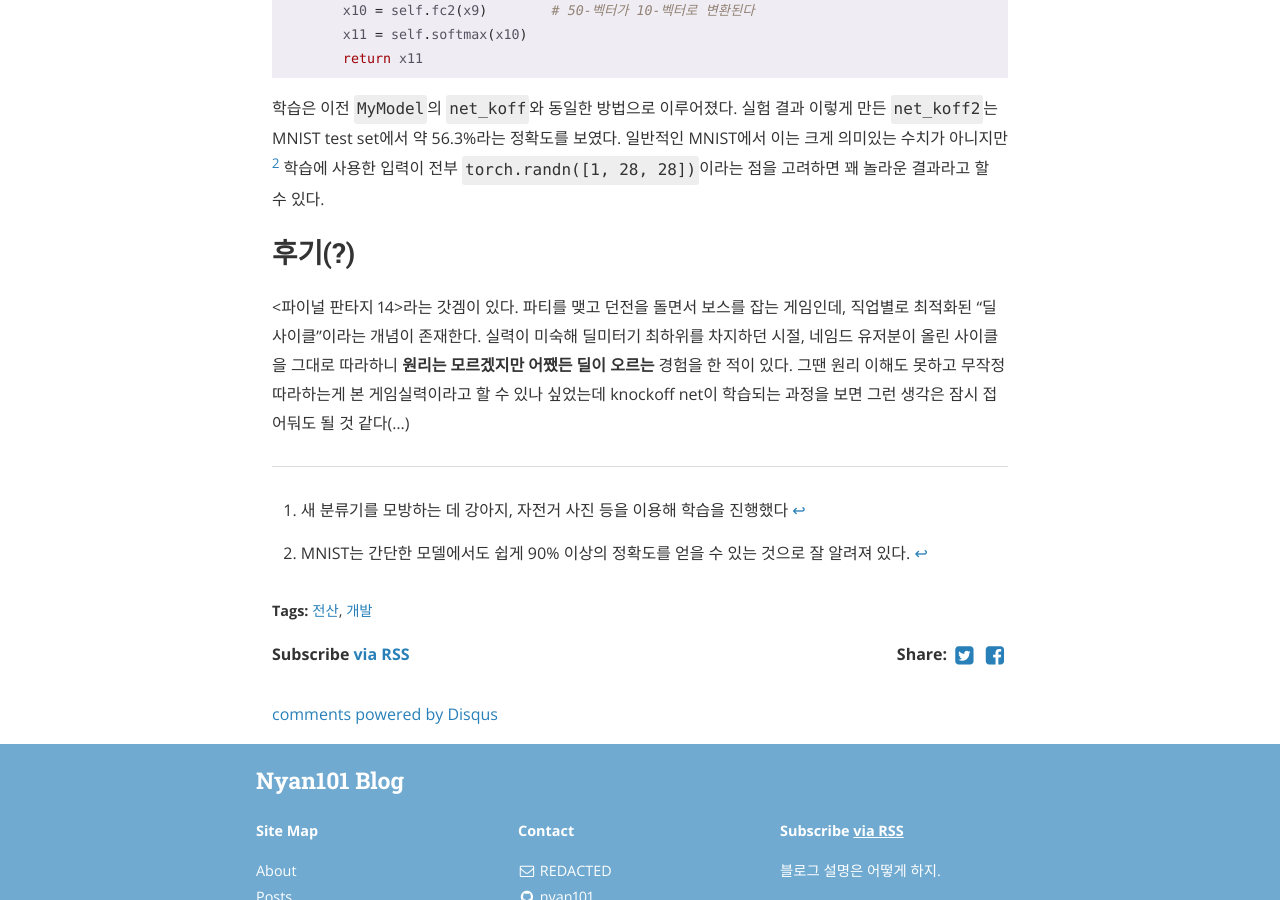
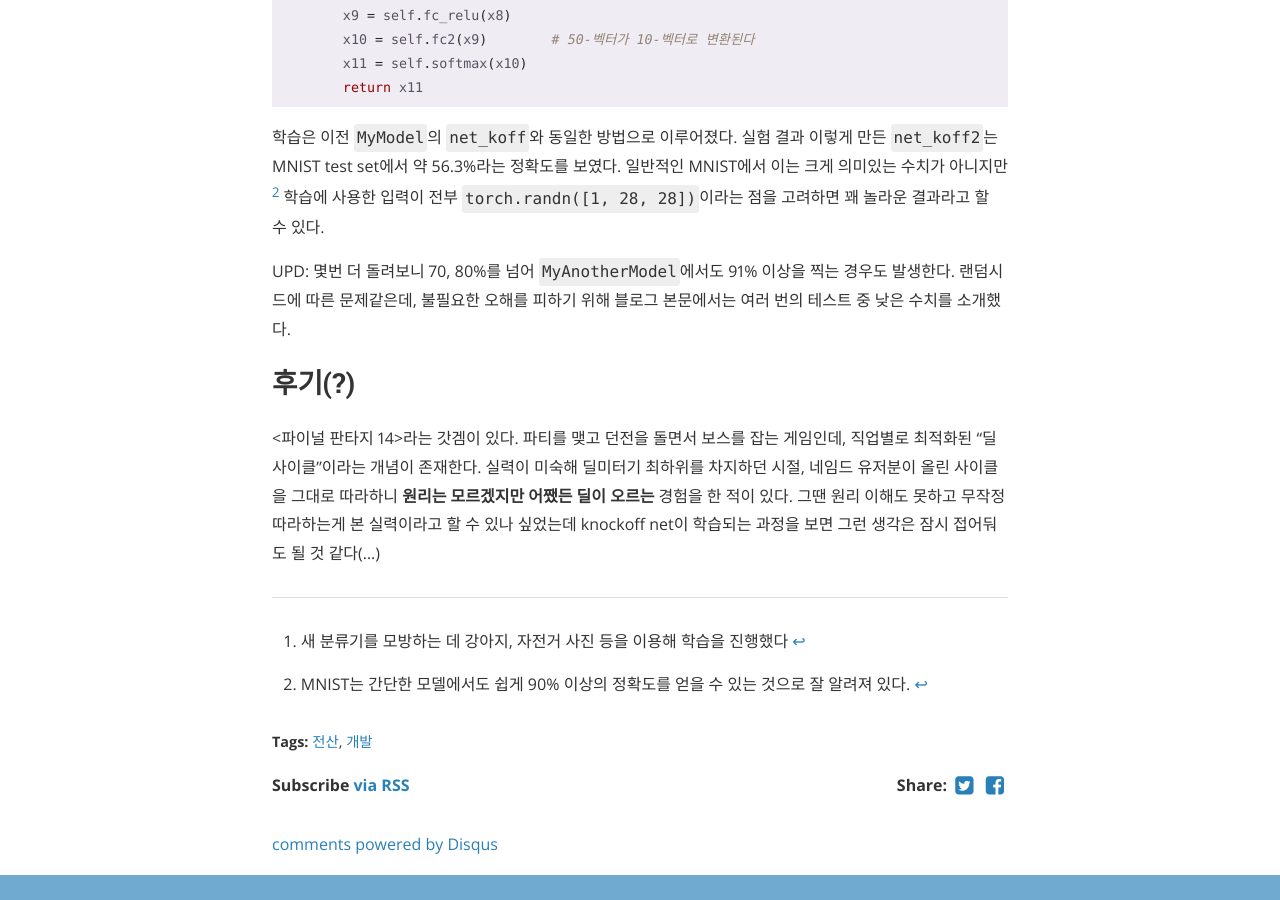
Before and after one commit to nyan101/nyan101.github.io, a Jekyll site: the page built from _posts/2019-11-03-knockoff-net-with-complete-noise.md, in a window 1280 px wide and 900 px high, scrolled down 4975 px. Built offline with Jekyll 4.4.1, drawn with Linux system fonts in a browser that asks for light colours; nearby versions of some CDN libraries; formulas are drawn with MathJax 3; comment, search, counter and statistics services are not loaded; a style sheet for code colours, icons or effects is not loaded; some of the changed text lies outside the part shown.

Commit message:
add comment to post

```diff
--- a/_posts/2019-11-03-knockoff-net-with-complete-noise.md
+++ b/_posts/2019-11-03-knockoff-net-with-complete-noise.md
@@ -13,7 +13,7 @@ use_math: true
 ## 발상: Knockoff Nets
 어제(2일) 대학원에서 Mario Fritz 박사님의 AI Security에 대한 강연을 들어볼 수 있었다. 딥러닝이 대세가 되면서 등장한 여러 보안 문제들에 대한 특강이었는데, 그중 Model Stealing(구체적으로는 Functionality Stealing)에 대해 다룬 [knockoff-net]( https://arxiv.org/abs/1812.02766) 관련 내용이 흥미로워 pytorch로 구현해보았다. 다만 노트북이라는 한계로 원본 논문보다는 디테일을 다소 단순화했다(...)
 
-Knockoff net을 간단히 말하면 **이미 학습이 끝난 모델 V를 블랙박스로 이용해 자신의 모델 A를 학습시키는** 것이라고 할 수 있다. 모델을 학습시킬 때 마주하는 문제 중 하나는 소위 *좋은 학습 데이터*를 구하기 어렵다는 점이다. Classification 문제를 생각해봐도 대표적인 MNIST나 CIFAR-10 등 유명한 일부를 제외하면 잘 정제되어 있고 + 올바른 라벨이 붙어있는 데이터는 구하기 쉽지 않다. 이때 이런 고급 데이터셋으로 학습된 모델 V를 이용해 (해당 데이터셋 없이) 새로운 모델 A를 학습시킨다고 생각해 보자.
+Knockoff net을 간단히 말하면 **이미 학습이 끝난 모델 V를 블랙박스로 이용해 (V와 같은 기능을 하도록) 자신의 모델 A를 학습시키는** 것이라고 할 수 있다. 모델을 학습시킬 때 마주하는 문제 중 하나는 소위 *좋은 학습 데이터*를 구하기 어렵다는 점이다. Classification 문제를 생각해봐도 대표적인 MNIST나 CIFAR-10 등 유명한 일부를 제외하면 잘 정제되어 있고 + 올바른 라벨이 붙어있는 데이터는 구하기 쉽지 않다. 이때 이런 고급 데이터셋으로 학습된 모델 V를 이용해 (해당 데이터셋 없이) 새로운 모델 A를 학습시킨다고 생각해 보자.
 
 <img src="/assets/images/2019/11/model-stealing-overview.png" style="width:500px">
 
@@ -22,7 +22,7 @@ Knockoff net을 간단히 말하면 **이미 학습이 끝난 모델 V를 블랙
 * 가상의 함수 \\(F\_\{ideal\}\\) : 이미지를 넣으면 원하는 라벨이 one-hot 인코딩되어서 나오는 함수
 * 모델 V의 `.forward()`(이하 \\(F\_V\\)) : 위 \\(F\_\{ideal\}\\)을 모방하는 함수
 
-라고 하면 \\(F\_V = F\_\{ideal\}\\)가 우리가 원하는 결과이며, 이를 위해 모델 V의 파라미터를 조절하는 것이다. 다시 말해 모델의 결국 **학습 데이터셋 \\(D=\\{ (d\_\{sample\}, d\_\{label\}) \\} \\)에 대해 \\(F\_\{V\}(d\_\{sample\}) \\simeq F\_\{ideal\}(d\_\{sample\})=d\_\{label\}\\) 이면 일반화된 다른 입력에 대해서도 \\(F\_\{V\}(sample) \\simeq F\_\{ideal\}(sample)=label\\)** 이 될 것이라는 기대에 기반한다.
+라고 하면 \\(F\_V = F\_\{ideal\}\\)가 우리가 원하는 결과이며, 이를 위해 모델 V의 파라미터를 조절하는 것이다. 다시 말해, 딥러닝 모델의 학습은 **주어진 Training Dataset \\(D=\\{ (d\_\{sample\}, d\_\{label\}) \\} \\)에 대해 \\(F\_\{V\}(d\_\{sample\}) \\simeq F\_\{ideal\}(d\_\{sample\})=d\_\{label\}\\) 이면 일반화된 다른 입력에 대해서도 \\(F\_\{V\}(sample) \\simeq F\_\{ideal\}(sample)=label\\)** 이 될 것이라는 기대에 기반한다.
 
 그렇다면 \\(D\\)가 아닌 **다른 데이터셋 \\(R=\\{ (r\_\{sample\}, \\_) \\} \\)에 대해 \\(F\_A(r\_\{sample\}) \\simeq F\_V(r\_\{sample\})\\)이 되도록 조정한다면, 일반화된 샘플에 대해서 \\(F\_\{A\}(sample) \\simeq F\_\{V\}(sample) \\simeq F\_\{ideal\}(sample)\\)이 되지 않을까?** knockoff net 논문에서는 그림이라는 선은 지켰지만[^1] 본 블로그에서는 랜덤한 노이즈를 통해 \\(R\\)을 생성했다.
 
@@ -159,11 +159,17 @@ class MyAnotherModel(nn.Module):
 
 학습은 이전 `MyModel`의 `net_koff`와 동일한 방법으로 이루어졌다. 실험 결과 이렇게 만든 `net_koff2`는 MNIST test set에서 약 56.3%라는 정확도를 보였다. 일반적인 MNIST에서 이는 크게 의미있는 수치가 아니지만[^2] 학습에 사용한 입력이 전부 `torch.randn([1, 28, 28])`이라는 점을 고려하면 꽤 놀라운 결과라고 할 수 있다.
 
+
+
+UPD: 몇번 더 돌려보니 70, 80%를 넘어 `MyAnotherModel`에서도 91% 이상을 찍는 경우도 발생한다. 랜덤시드에 따른 문제같은데, 불필요한 오해를 피하기 위해 블로그 본문에서는 여러 번의 테스트 중 낮은 수치를 소개했다.
+
+
+
 [^2]: MNIST는 간단한 모델에서도 쉽게 90% 이상의 정확도를 얻을 수 있는 것으로 잘 알려져 있다.
 
 ## 후기(?)
 
-<파이널 판타지 14>라는 갓겜이 있다. 파티를 맺고 던전을 돌면서 보스를 잡는 게임인데, 직업별로 최적화된 "딜사이클"이라는 개념이 존재한다. 실력이 미숙해 딜미터기 최하위를 차지하던 시절, 네임드 유저분이 올린 사이클을 그대로 따라하니 **원리는 모르겠지만 어쨌든 딜이 오르는** 경험을 한 적이 있다. 그땐 원리 이해도 못하고 무작정 따라하는게 본 게임실력이라고 할 수 있나 싶었는데 knockoff net이 학습되는 과정을 보면 그런 생각은 잠시 접어둬도 될 것 같다(...)
+<파이널 판타지 14>라는 갓겜이 있다. 파티를 맺고 던전을 돌면서 보스를 잡는 게임인데, 직업별로 최적화된 "딜사이클"이라는 개념이 존재한다. 실력이 미숙해 딜미터기 최하위를 차지하던 시절, 네임드 유저분이 올린 사이클을 그대로 따라하니 **원리는 모르겠지만 어쨌든 딜이 오르는** 경험을 한 적이 있다. 그땐 원리 이해도 못하고 무작정 따라하는게 본 실력이라고 할 수 있나 싶었는데 knockoff net이 학습되는 과정을 보면 그런 생각은 잠시 접어둬도 될 것 같다(...)
 
 
 
```
